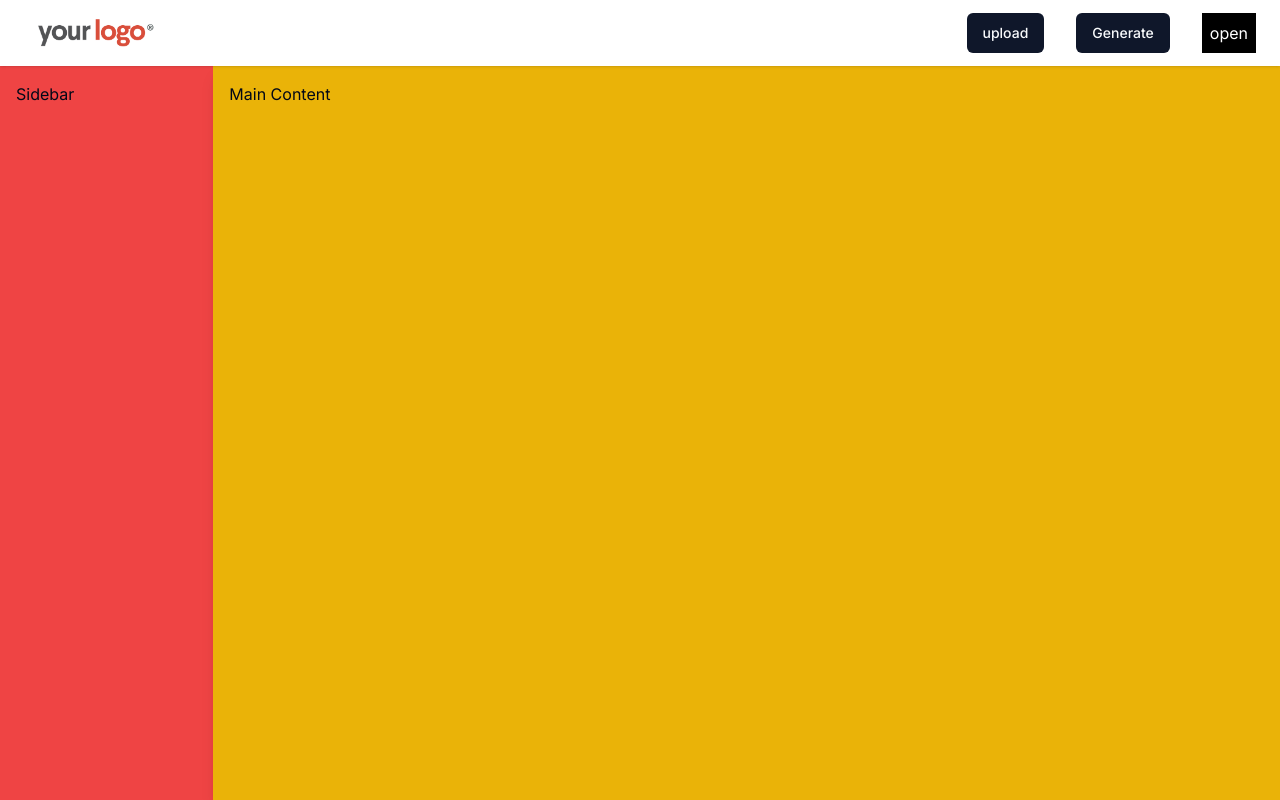
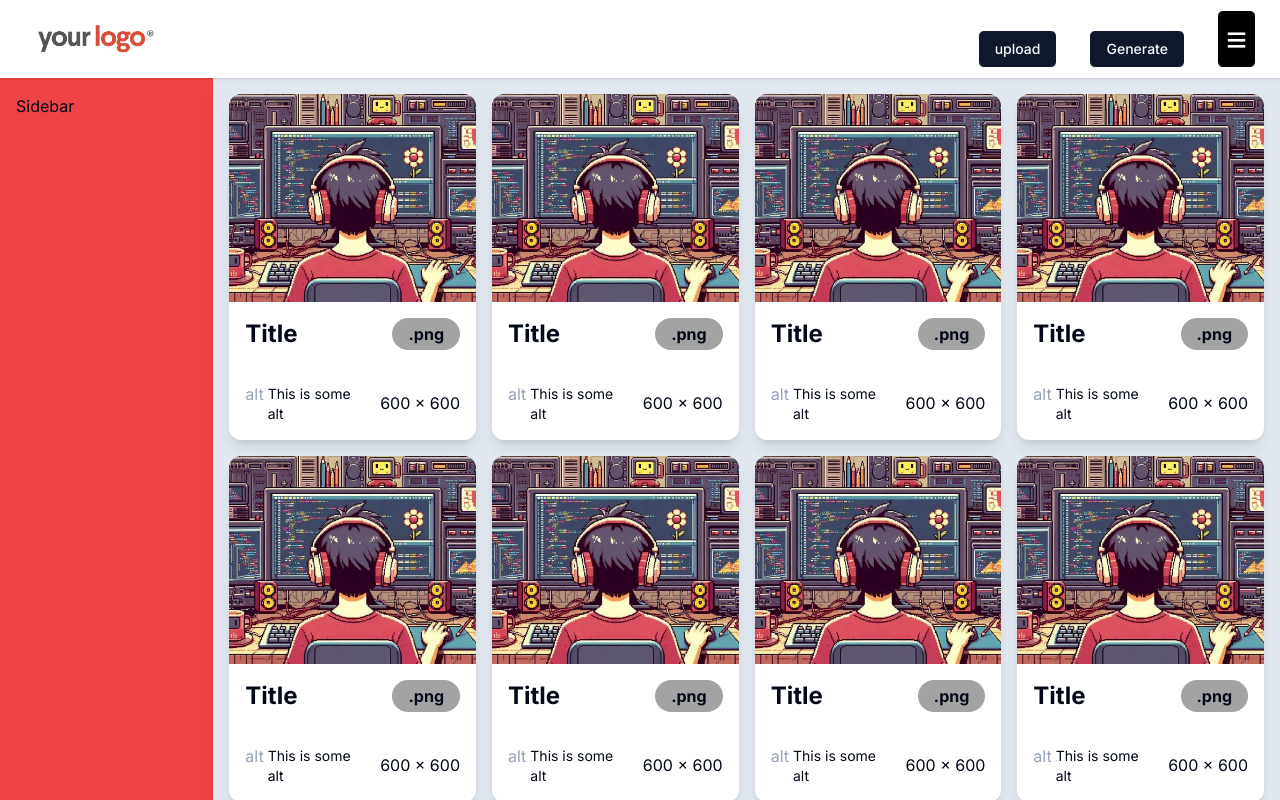
Before and after one commit to hemanth-92/spotlight-hub, a Next.js app: page / in a window 1280 px wide. Shown: the top 800 px of the page. Built offline with nearby package versions, Linux system fonts and the light colour scheme.

Commit message:
ImageCard component complete

```diff
--- a/src/app/components/DropDown-menu.tsx
+++ b/src/app/components/DropDown-menu.tsx
@@ -8,9 +8,9 @@ import {
 } from "@/components/ui/dropdown-menu";
 export default function Dropdown() {
   return (
-    <div className="flex items-center bg-black p-2 text-white">
+    <div className="flex items-center bg-black p-2 text-white border border-white rounded-md">
       <DropdownMenu>
-        <DropdownMenuTrigger>open</DropdownMenuTrigger>
+        <DropdownMenuTrigger className="text-4xl" >≡</DropdownMenuTrigger>
         <DropdownMenuContent>
           <DropdownMenuLabel>DashBoard</DropdownMenuLabel>
           <DropdownMenuSeparator />
--- a/src/app/components/Header.tsx
+++ b/src/app/components/Header.tsx
@@ -3,19 +3,19 @@ import { Button } from "@/components/ui/button";
 
 export default function Header() {
   return (
-    <header className="sticky top-0 shadow">
+    <div className="sticky top-0 z-50 shadow">
       <nav className="border-gray-200 bg-white px-4 py-2.5 lg:px-6">
-        <div className="mx-auto flex flex-wrap items-center justify-between">
+        <div className="mx-auto flex items-center justify-between">
           <div className="flex items-center">
             <img src="/logo.png" width={140} height={140} alt="logo" />
           </div>
-          <div className="ml-auto flex items-end gap-8">
-            <Button>upload</Button>
-            <Button>Generate</Button>
+          <div className="flex items-end gap-8">
+            <Button className="border border-white h-full">upload</Button>
+            <Button className="border border-white h-full">Generate</Button>
             <Dropdown />
           </div>
         </div>
       </nav>
-    </header>
+    </div>
   );
 }
--- /dev/null
+++ b/src/app/components/ImageCard.tsx
@@ -0,0 +1,44 @@
+import { cn } from "@/lib/utils";
+import { type ClassValue } from "clsx";
+import Image from "next/image";
+
+interface ImageCardProps {
+  ImageUrl: string;
+  className?: ClassValue;
+}
+
+export default function ImageCard({ ImageUrl, className }: ImageCardProps) {
+  return (
+    <div
+      className={cn(
+        "flex flex-col rounded-xl bg-white shadow-lg",
+        className,
+      )}
+    >
+        <Image
+          src={ImageUrl}
+          alt="logo"
+          width={300}
+          height={300}
+          className="h-52 rounded-t-xl object-cover"
+        />
+        <div className="flex flex-col p-2">
+          <div className="flex w-full justify-between p-2">
+            <div className="text-2xl font-bold">Title</div>
+            <div className="rounded-full bg-neutral-400 px-4 py-1 font-bold">
+              .png
+            </div>
+          </div>
+          <div className="mt-4 flex w-full justify-between p-2">
+            <div className="flex w-7/12 gap-1">
+              <div className="text-slate-400">alt</div>
+              <div className="flex items-center pt-0.5 text-sm">
+                This is some alt
+              </div>
+            </div>
+            <div className="test-sm flex items-center">600 x 600</div>
+          </div>
+        </div>
+      </div>
+  );
+}
--- a/src/app/page.tsx
+++ b/src/app/page.tsx
@@ -1,4 +1,7 @@
 import Header from "./components/Header";
+import ImageCard from "./components/ImageCard";
+
+const numberOfCards = 40;
 
 export default function Home() {
   return (
@@ -9,8 +12,12 @@ export default function Home() {
       <div className="col-span-12 bg-red-500 p-4 shadow-lg sm:col-span-2">
         Sidebar
       </div>
-      <main className="col-span-12 bg-yellow-500 p-4 shadow-lg sm:col-span-10">
-        Main Content
+      <main className="col-span-12 grid grid-cols-1 sm:grid-cols-2 lg:grid-cols-3 xl:grid-cols-4 bg-slate-200 p-4 shadow-lg sm:col-span-10 gap-4">
+      {Array.from({ length: numberOfCards }, (_, index) => (
+        <div key={index} className="flex items-center justify-center">
+          <ImageCard ImageUrl={`/github.jpeg`} />
+        </div>
+      ))}
       </main>
     </div>
   );
```
Also changed, not shown: public/github.jpeg (added).
